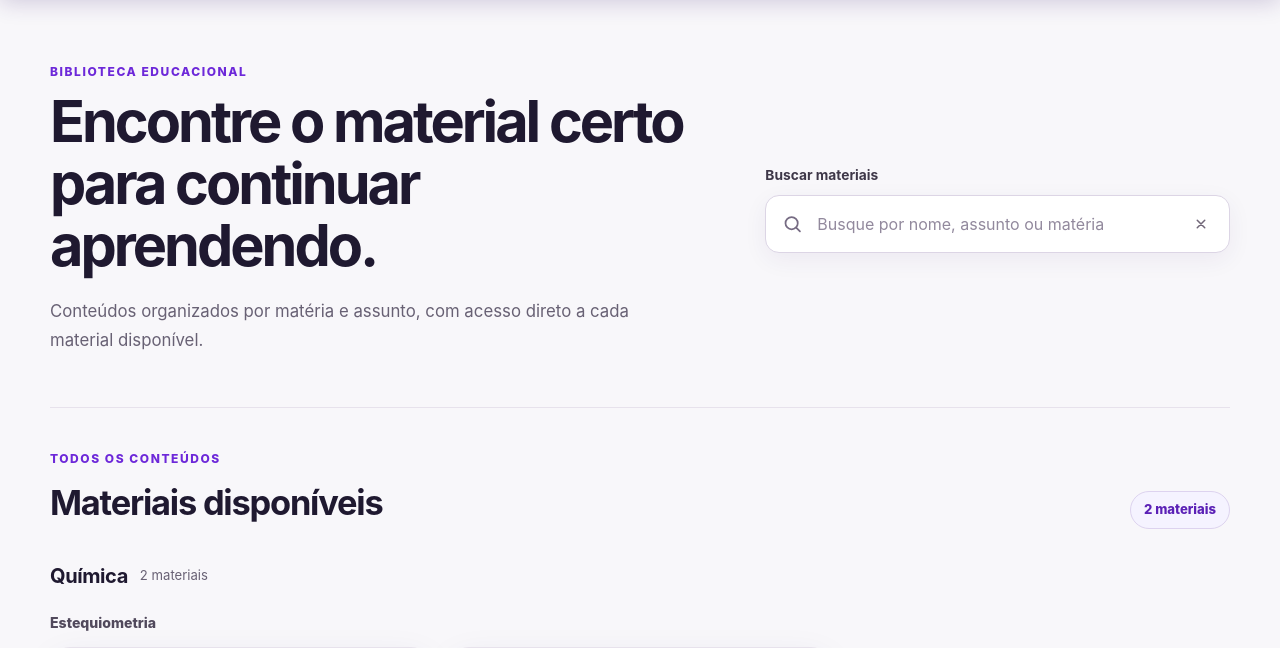
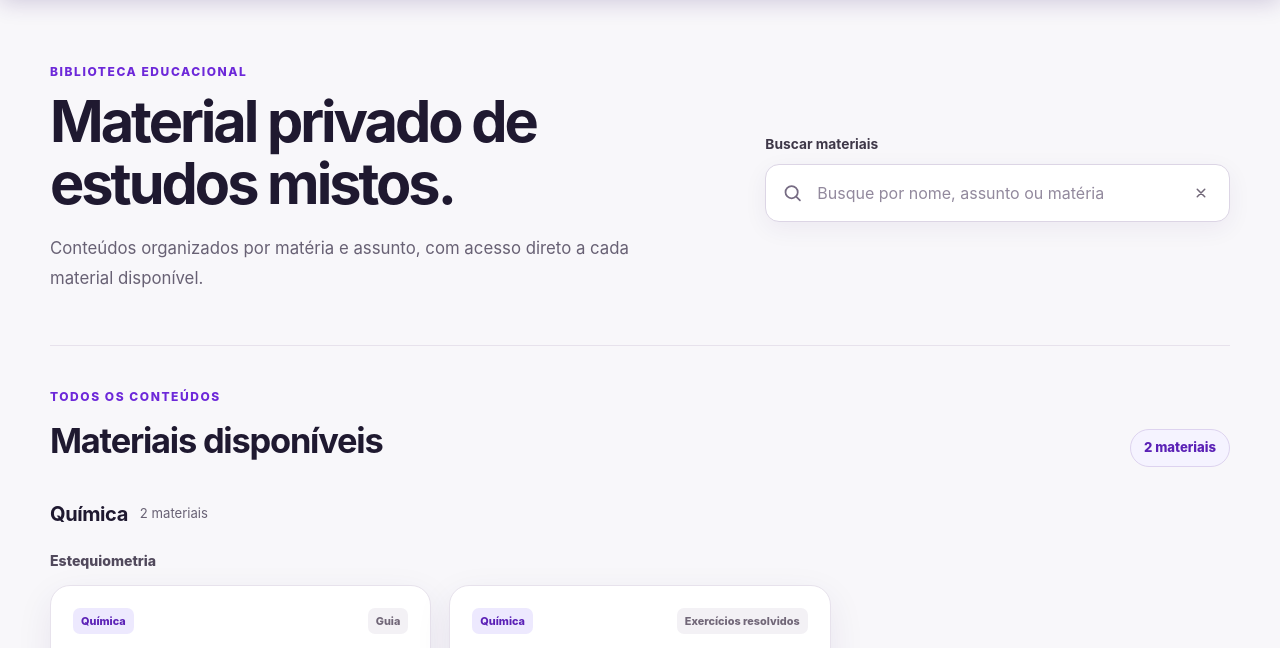
Before and after one commit to nycollasalbert/onde, a website: page index.html in a window 1280 px wide. Shown: the part 75-723 px from the top of the page. Drawn offline with Linux system fonts and the light colour scheme.

Commit message:
Update page title in index.html

```diff
--- a/index.html
+++ b/index.html
@@ -34,7 +34,7 @@
     <section class="hero" aria-labelledby="page-title">
       <div class="hero-copy">
         <p class="eyebrow">Biblioteca educacional</p>
-        <h1 id="page-title">Encontre o material certo para continuar aprendendo.</h1>
+        <h1 id="page-title">Material privado de estudos mistos.</h1>
         <p id="page-description">Conteúdos organizados por matéria e assunto, com acesso direto a cada material disponível.</p>
       </div>
 
```
